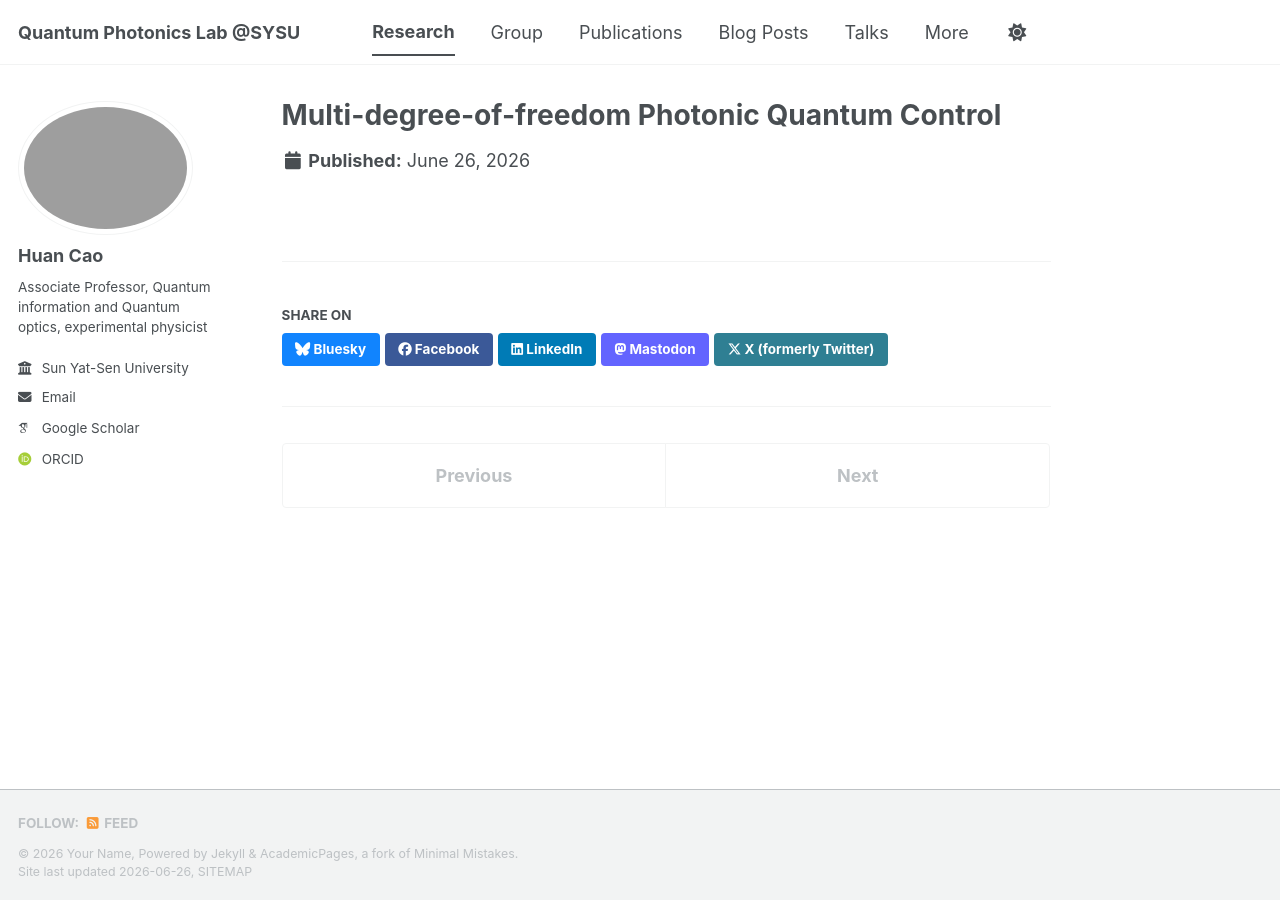
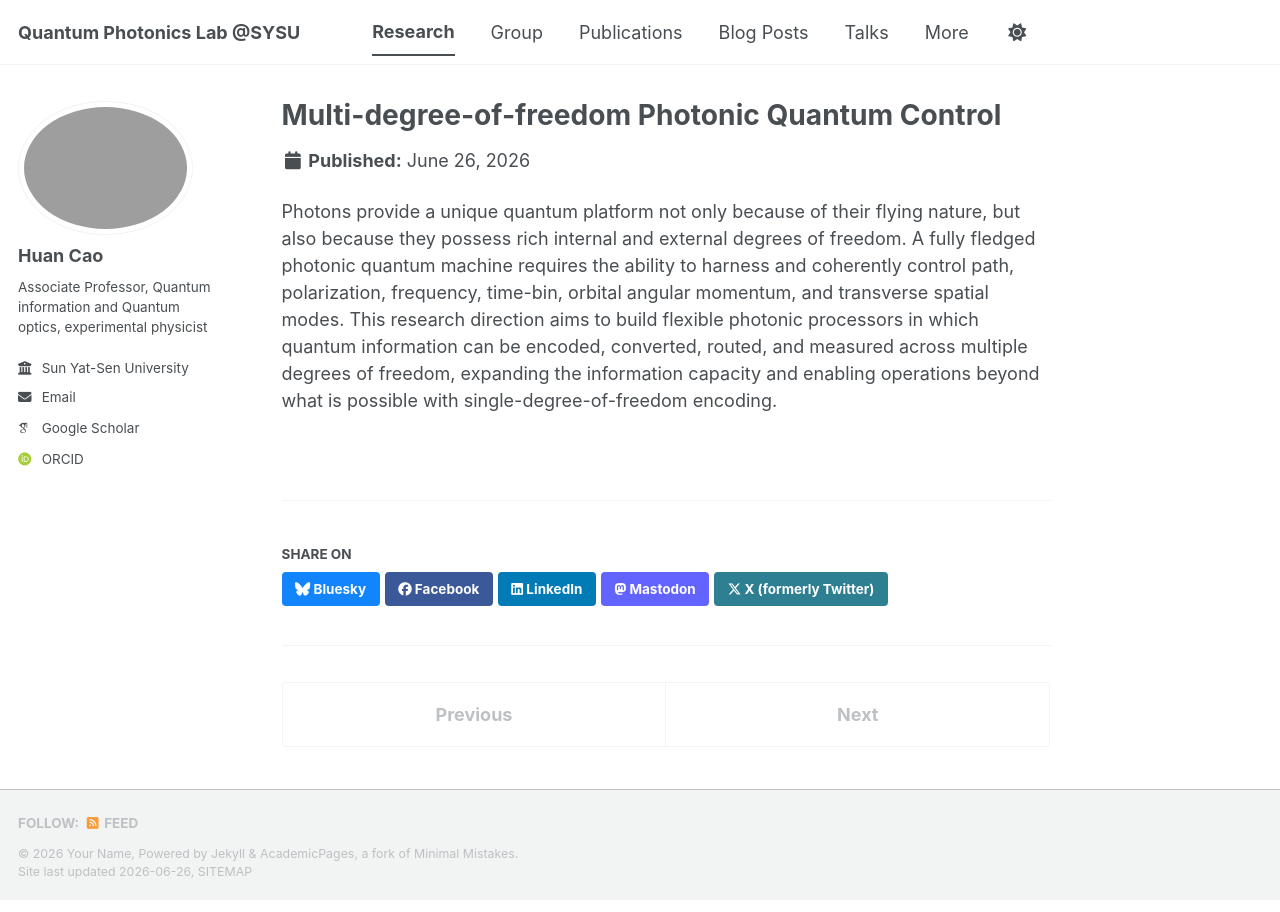
Before and after one commit to Huan-Cao/Huan-Cao.github.io, a Jekyll site: the page built from _research/research-2.md, in a window 1280 px wide. Built offline with Jekyll 4.4.1, drawn with Linux system fonts in a browser that asks for light colours; some web fonts are replaced; a script bundle is joined from its source files by our own code; library files that are not in the unit come from our copies.

Commit message:
Update research-2.md

```diff
--- a/_research/research-2.md
+++ b/_research/research-2.md
@@ -9,3 +9,11 @@ degrees of freedom, expanding the information capacity and enabling operations b
 with single-degree-of-freedom encoding. <br/><img src='/images/multi-DOF.png'>"
 collection: research
 ---
+
+Photons provide a unique quantum platform not only because of their flying nature, but also because
+they possess rich internal and external degrees of freedom. A fully fledged photonic quantum machine
+requires the ability to harness and coherently control path, polarization, frequency, time-bin, orbital
+angular momentum, and transverse spatial modes. This research direction aims to build flexible photonic
+processors in which quantum information can be encoded, converted, routed, and measured across multiple
+degrees of freedom, expanding the information capacity and enabling operations beyond what is possible
+with single-degree-of-freedom encoding.
```
